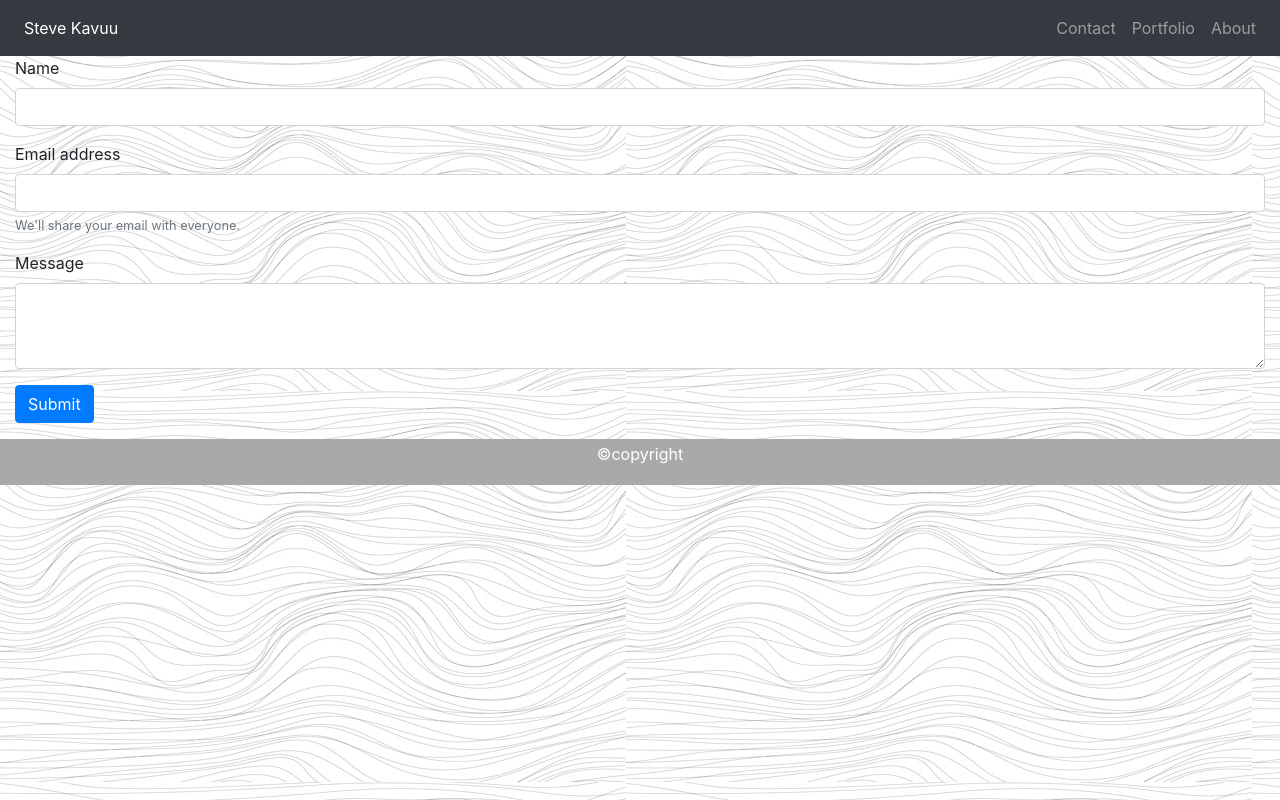
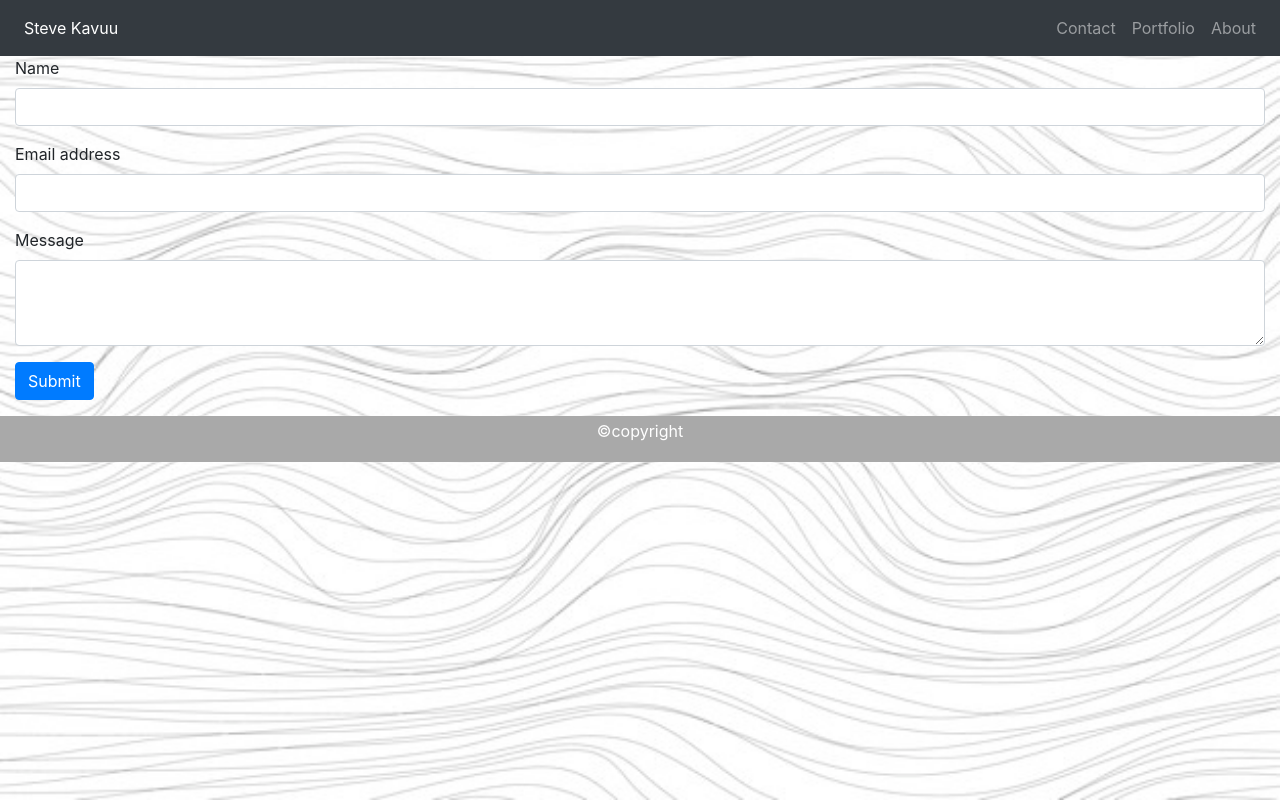
Before and after one commit to sck916/-Responsivehw, a plain HTML site: page contact.html in a window 1280 px wide. Drawn offline with nearby package versions, Linux system fonts and the light colour scheme.

Commit message:
Changed background positioning

```diff
--- a/contact.html
+++ b/contact.html
@@ -58,7 +58,7 @@
         <div class="col-auto">
           <label for="exampleInputEmail1">Email address</label>
           <input type="email" class="form-control" id="exampleInputEmail1" aria-describedby="emailHelp">
-          <small id="emailHelp" class="form-text text-muted">We'll share your email with everyone.</small>
+          <small id="emailHelp" class="form-text text-muted"></small>
         </div>
       </div>
       <div class="form-group">
--- a/style.css
+++ b/style.css
@@ -1,5 +1,24 @@
 body{
+  /* Location of the Image */
     background-image: url(img/background.jpg);
+  /* Background image is centered vertically and horizontally at all times */
+  background-position: center center;
+
+  /* Background image doesn't tile */
+  background-repeat: no-repeat;
+
+  /* Background image is fixed in the viewport so that it doesn't move when
+     the content's height is greater than the image's height */
+  background-attachment: fixed;
+
+  /* This is what makes the background image rescale based
+     on the container's size */
+  background-size: cover;
+
+  /* Set's background color that will be displayed
+     while the background image is loading */
+  background-color: #464646;
+}
 }
 li{
     color: #007bff;
```
